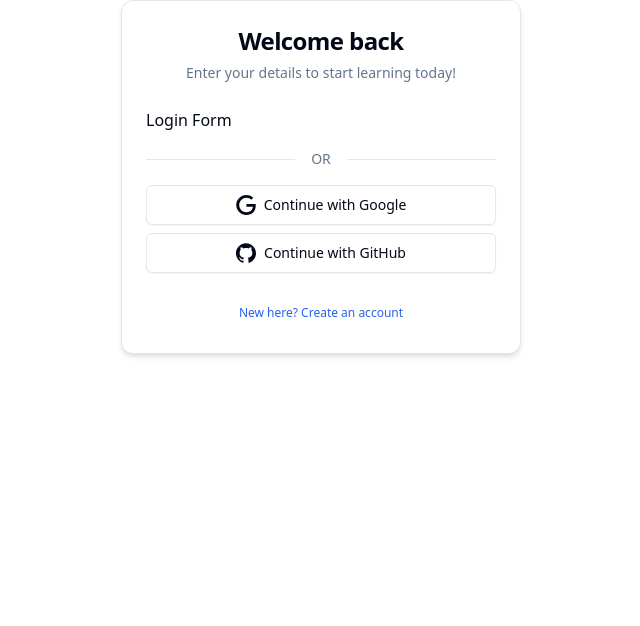
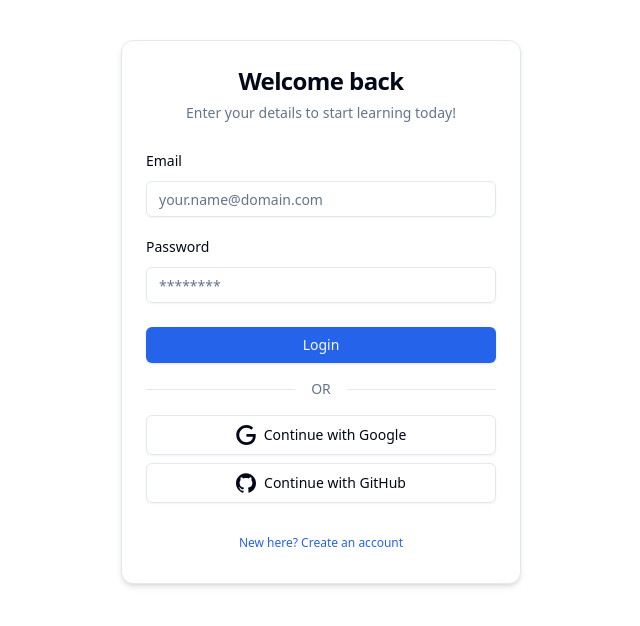
Before and after one commit to LucasWinkler/online-learning-platform, a Next.js app: page /auth/login in a window 1280 px wide. Shown: the top 626 px of the page, without its empty margins (319-959 px from the left). Built offline with nearby package versions, Linux system fonts and the light colour scheme; a web font is replaced by a local one.

Commit message:
feat: Added more auth/form components

```diff
--- a/src/components/auth/auth-wrapper.tsx
+++ b/src/components/auth/auth-wrapper.tsx
@@ -32,7 +32,7 @@ export const AuthWrapper = ({
   ...props
 }: AuthWrapperProps) => {
   return (
-    <Card className="w-[400px] shadow-md" {...props}>
+    <Card className="mt-10 w-[400px] shadow-md" {...props}>
       <CardHeader className="text-center">
         <CardTitle className="text-xl xs:text-2xl">{title}</CardTitle>
         <CardDescription className="text-sm text-muted-foreground">
--- a/src/components/auth/login-form.tsx
+++ b/src/components/auth/login-form.tsx
@@ -1,6 +1,45 @@
+"use client";
+
+import type { z } from "zod";
+
+import { useTransition } from "react";
+import { zodResolver } from "@hookform/resolvers/zod";
+import { Loader2Icon } from "lucide-react";
+import { useForm } from "react-hook-form";
+
 import { AuthWrapper } from "~/components/auth/auth-wrapper";
+import { FormError } from "~/components/form-error";
+import { FormSuccess } from "~/components/form-success";
+import { Button } from "~/components/ui/button";
+import {
+  Form,
+  FormControl,
+  FormField,
+  FormItem,
+  FormLabel,
+  FormMessage,
+} from "~/components/ui/form";
+import { Input } from "~/components/ui/input";
+import { loginSchema } from "~/schemas";
+import { login } from "~/server/actions/login";
 
 export const LoginForm = () => {
+  const [isPending, startTransition] = useTransition();
+
+  const loginForm = useForm<z.infer<typeof loginSchema>>({
+    resolver: zodResolver(loginSchema),
+    defaultValues: {
+      email: "",
+      password: "",
+    },
+  });
+
+  const onSubmit = (values: z.infer<typeof loginSchema>) => {
+    startTransition(() => {
+      login(values);
+    });
+  };
+
   return (
     <AuthWrapper
       title="Welcome back"
@@ -9,7 +48,56 @@ export const LoginForm = () => {
       altActionHref="/auth/register"
       showSocialList
     >
-      Login Form
+      <Form {...loginForm}>
+        <form onSubmit={loginForm.handleSubmit(onSubmit)} className="space-y-6">
+          <div className="space-y-4">
+            <FormField
+              control={loginForm.control}
+              name="email"
+              render={({ field }) => (
+                <FormItem>
+                  <FormLabel>Email</FormLabel>
+                  <FormControl>
+                    <Input
+                      disabled={isPending}
+                      placeholder="your.name@domain.com"
+                      {...field}
+                    />
+                  </FormControl>
+                  <FormMessage />
+                </FormItem>
+              )}
+            />
+            <FormField
+              control={loginForm.control}
+              name="password"
+              render={({ field }) => (
+                <FormItem>
+                  <FormLabel>Password</FormLabel>
+                  <FormControl>
+                    <Input
+                      disabled={isPending}
+                      {...field}
+                      type="password"
+                      placeholder="********"
+                    />
+                  </FormControl>
+                  <FormMessage />
+                </FormItem>
+              )}
+            />
+          </div>
+          <FormError message="" />
+          <FormSuccess message="" />
+          <Button disabled={isPending} type="submit" className="w-full">
+            {isPending ? (
+              <Loader2Icon className="h-5 w-5 animate-spin" />
+            ) : (
+              "Login"
+            )}
+          </Button>
+        </form>
+      </Form>
     </AuthWrapper>
   );
 };
--- a/src/components/auth/social-list.tsx
+++ b/src/components/auth/social-list.tsx
@@ -32,7 +32,7 @@ export const SocialList = ({
           }}
         >
           <GoogleIcon className="h-5 w-5" />
-          <span className="xxs:inline ml-2 hidden">Continue with Google</span>
+          <span className="ml-2">Continue with Google</span>
         </Button>
         <Button
           variant="outline"
@@ -43,7 +43,7 @@ export const SocialList = ({
           }}
         >
           <GitHubIcon className="h-5 w-5" />
-          <span className="xxs:inline ml-2 hidden">Continue with GitHub</span>
+          <span className="ml-2">Continue with GitHub</span>
         </Button>
       </div>
       {socialListPosition === "top" && renderSeparator()}
--- /dev/null
+++ b/src/components/form-error.tsx
@@ -0,0 +1,16 @@
+import { ExclamationTriangleIcon } from "@radix-ui/react-icons";
+
+type FormErrorProps = {
+  message?: string;
+};
+
+export const FormError = ({ message }: FormErrorProps) => {
+  return (
+    message && (
+      <div className="flex items-center gap-x-2 rounded-md bg-destructive/15 p-3 text-destructive">
+        <ExclamationTriangleIcon className="h-4 w-4" />
+        <p className="text-sm">{message}</p>
+      </div>
+    )
+  );
+};
--- /dev/null
+++ b/src/components/form-success.tsx
@@ -0,0 +1,16 @@
+import { CheckCircledIcon } from "@radix-ui/react-icons";
+
+type FormSuccessProps = {
+  message?: string;
+};
+
+export const FormSuccess = ({ message }: FormSuccessProps) => {
+  return (
+    message && (
+      <div className="text-emeral-500 flex items-center gap-x-2 rounded-md bg-emerald-500/15 p-3">
+        <CheckCircledIcon className="h-4 w-4" />
+        <p className="text-sm">{message}</p>
+      </div>
+    )
+  );
+};
--- /dev/null
+++ b/src/schemas/index.ts
@@ -0,0 +1,16 @@
+import * as z from "zod";
+
+export const loginSchema = z.object({
+  email: z
+    .string()
+    .trim()
+    .min(1, {
+      message: "Email is required",
+    })
+    .email({
+      message: "Invalid email format",
+    }),
+  password: z.string().trim().min(1, {
+    message: "Password is required",
+  }),
+});
--- /dev/null
+++ b/src/server/actions/login.tsx
@@ -0,0 +1,5 @@
+"use server";
+
+export const login = (values: unknown) => {
+  console.log("submitted", values);
+};
```
